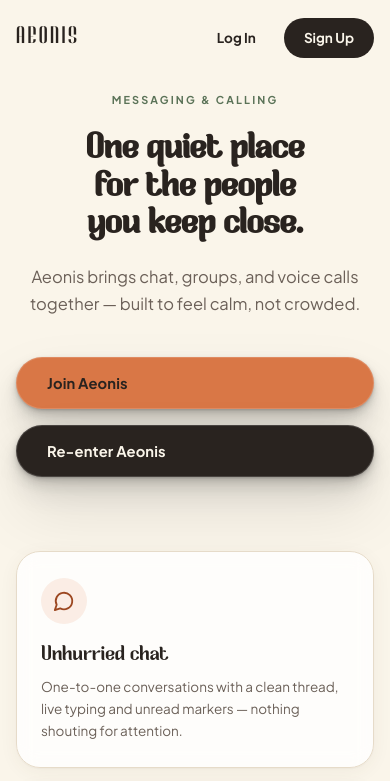
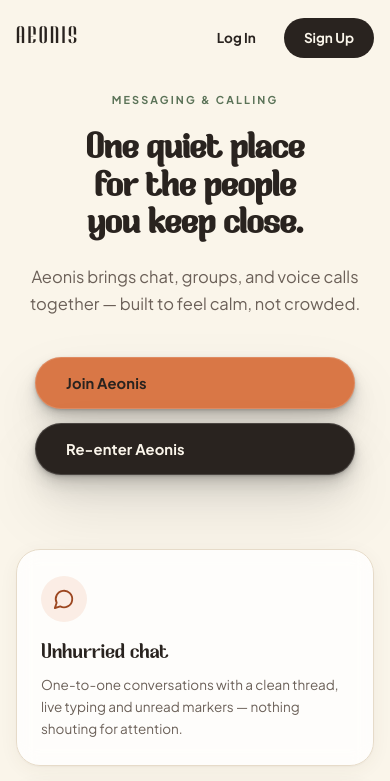
Before and after one commit to lightningXadi/Aeonis, a React (Vite) app in the folder client/: page / in a window 390 px wide. Shown: the top 781 px of the page. Built offline with nearby package versions, Linux system fonts and the light colour scheme; no server answers.

Commit message:
Refactor Landing.css for improved styling and selection

```diff
--- a/client/src/pages/Landing.css
+++ b/client/src/pages/Landing.css
@@ -1,12 +1,20 @@
-.landing { min-height: 100dvh; display: flex; flex-direction: column; background: var(--color-bg); }
+.landing {
+  min-height: 100dvh;
+  display: flex;
+  flex-direction: column;
+  background: var(--color-bg);
+  /* Double-click / long-press on headings shouldn't paint a blue selection box. */
+  -webkit-user-select: none;
+  user-select: none;
+  -webkit-touch-callout: none;
+}
+.landing ::selection { background: transparent; }
 
 .landing__nav {
   display: flex; align-items: center; justify-content: space-between;
   padding: 24px clamp(20px, 5vw, 64px);
   position: relative; z-index: 1;
-  pointer-events: none;
 }
-.landing__nav > * { pointer-events: auto; }
 .landing__logo { font-family: var(--font-logo); font-size: 1.6rem; letter-spacing: 0.1em; color: var(--color-ink); }
 .landing__nav-actions { display: flex; align-items: center; gap: 8px; }
 .landing__nav-link {
@@ -23,14 +31,12 @@
   min-height: calc(100svh - 190px);
   display: flex; align-items: center; justify-content: center;
   padding: 24px 20px 64px;
-  pointer-events: none;
 }
 .grid-backdrop { position: fixed; inset: 0; z-index: 0; }
 .landing__hero-content {
   position: relative; z-index: 1;
   max-width: 680px; text-align: center;
   display: flex; flex-direction: column; align-items: center;
-  pointer-events: auto;
 }
 .landing__eyebrow { font-size: 0.72rem; font-weight: 700; letter-spacing: 0.2em; color: var(--color-sage); margin-bottom: 22px; }
 .landing__headline { font-family: var(--font-display); font-size: clamp(2.3rem, 6vw, 3.8rem); line-height: 1.08; font-weight: 700; margin: 0 0 22px; }
@@ -43,10 +49,8 @@
   width: 100%; max-width: 1040px; margin: 0 auto;
   padding: 0 clamp(16px, 4vw, 32px) 56px;
   display: grid; grid-template-columns: repeat(3, 1fr); gap: 16px;
-  pointer-events: none;
 }
 .landing__feature {
-  pointer-events: auto;
   padding: 26px 24px;
   background: rgba(255, 255, 255, 0.82);
   backdrop-filter: blur(10px);
@@ -64,7 +68,7 @@
 .landing__feature h2 { font-family: var(--font-display); font-weight: 400; font-size: 1.35rem; margin-bottom: 6px; }
 .landing__feature p { color: var(--color-ink-soft); font-size: 0.9rem; line-height: 1.6; }
 
-.landing__footer { text-align: center; padding: 20px; font-size: 0.8rem; color: var(--color-ink-soft); position: relative; z-index: 1; pointer-events: none; }
+.landing__footer { text-align: center; padding: 20px; font-size: 0.8rem; color: var(--color-ink-soft); position: relative; z-index: 1 }
 
 @media (max-width: 800px) {
   .landing__features { grid-template-columns: 1fr; }
@@ -72,7 +76,7 @@
 @media (max-width: 640px) {
   .landing__nav { padding: 18px 16px; }
   .landing__hero { padding: 16px 16px 48px; min-height: auto; }
-  .landing__cta-row { flex-direction: column; width: 100%; }
-  .landing__cta-row > * { width: 100%; }
-  .hero-btn { width: 100%; text-align: center; }
+  /* Equal-width, centred buttons — wide enough to tap, not stretched edge to edge. */
+  .landing__cta-row { flex-direction: column; align-items: center; width: 100%; gap: 14px; }
+  .landing__cta-row .hero-btn-glow { width: 100%; max-width: 320px; }
 }
```
